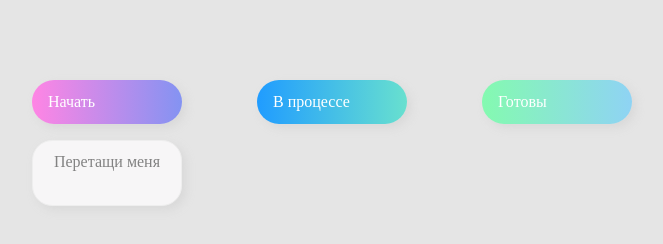
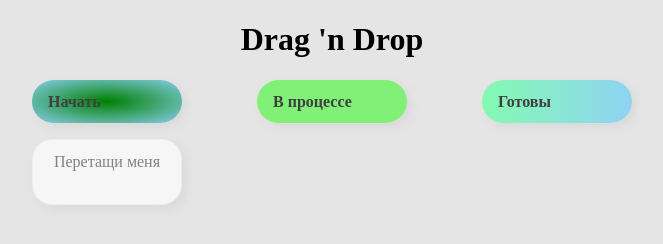
Before and after one commit to TM7777777/Drag-n-drop, a plain HTML site: page index.html in a window 1280 px wide. Shown: the whole page, without its empty margins (308-971 px from the left). Drawn offline with Linux system fonts and the light colour scheme.

Commit message:
added title, changed styles

```diff
--- a/index.html
+++ b/index.html
@@ -11,10 +11,11 @@
 
 <body>
     <div>
+        <h1>Drag 'n Drop</h1>
         <div class="container">
-            <div class="bl start">Начать</div>
-            <div class="bl progress">В процессе</div>
-            <div class="bl done">Готовы</div>
+            <div class="bl start"><b>Начать</b></div>
+            <div class="bl progress"><b>В процессе</b></div>
+            <div class="bl done"><b>Готовы</b></div>
         </div>
         <div class="container">
             <div class="placeholder">
--- a/style.css
+++ b/style.css
@@ -4,10 +4,13 @@
 body {
   background-color: #e5e5e5;
   display: flex;
-  padding-top: 5rem;
   justify-content: center;
   overflow: hidden;
   margin: 0;
+}
+h1 {
+  display: flex;
+  justify-content: center;
 }
 .container {
   display: flex;
@@ -17,14 +20,15 @@ body {
 }
 
 div .bl {
+  color: rgb(63, 63, 63);
   width: 150px;
   box-shadow: 4px 4px 9px rgba(198, 198, 198, 0.36);
   border-radius: 30px;
   padding: 0.8rem 1rem;
-  color: #fff;
 }
 
 div .item {
+  text-align: center;
   width: 150px;
   height: 66px;
   border: 1px solid #eee;
@@ -33,7 +37,6 @@ div .item {
   background: #f7f6f7;
   padding: 0.8rem 1rem;
   color: #828282;
-  text-align: center;
   cursor: grab;
 }
 
@@ -47,11 +50,11 @@ div .item {
 }
 
 .start {
-  background: linear-gradient(90deg, #ff85e4 0%, #229efd 179.25%);
+  background: radial-gradient(green, skyblue);
 }
 
 .progress {
-  background: linear-gradient(90deg, #209cff 0%, #68e0cf 100%);
+  background: #7df172f5;
 }
 
 .done {
@@ -59,7 +62,7 @@ div .item {
 }
 
 div .hold {
-  border: 5px solid #eee;
+  border: 5px solid rgb(175, 174, 174);
 }
 
 div .hide {
@@ -67,5 +70,5 @@ div .hide {
 }
 
 div .hovered {
-  border-top: 2px solid #8ed7ed;
+  border-top: 4px solid #8ed7ed;
 }
```
